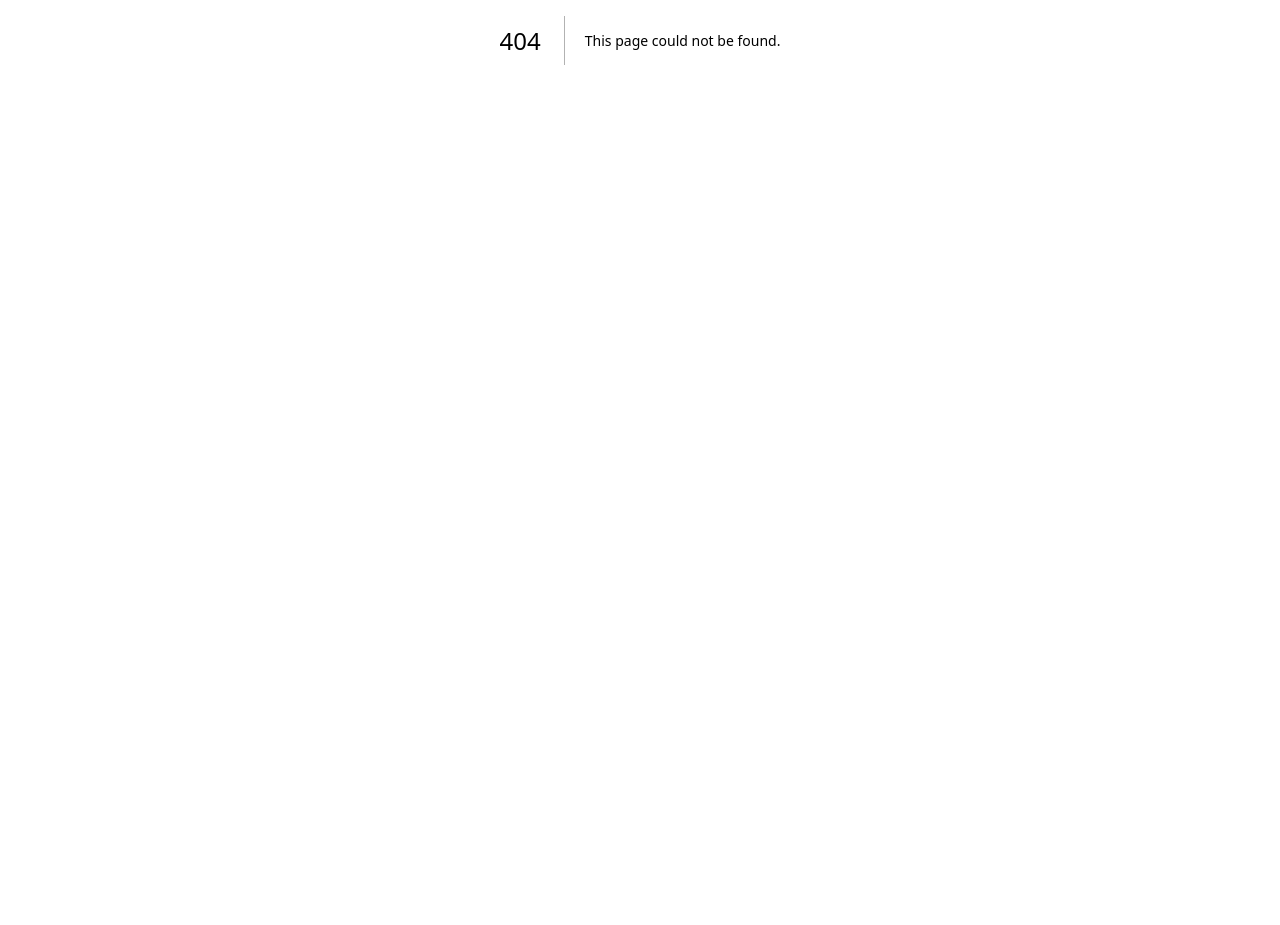
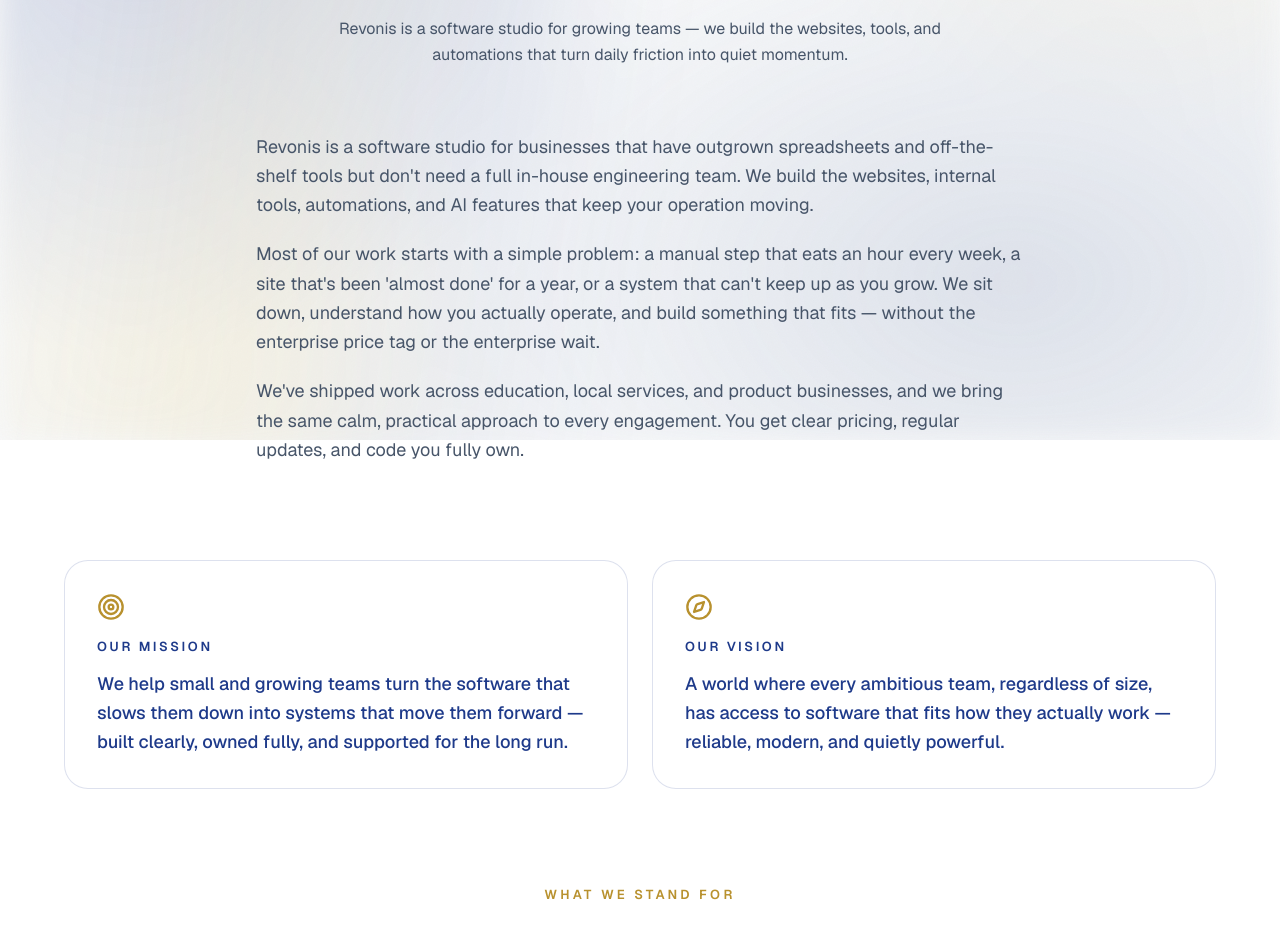
Before and after one commit to hardeep652/revonis, a Next.js app: page /about in a window 1280 px wide. Before the commit this address had no page. Shown: the part 360-1285 px from the top of the page. Before the commit the page ends 800 px from the top, so only its background shows below. Built offline with nearby package versions, Linux system fonts and the light colour scheme.

Commit message:
Update: home components, about page, and routing

```diff
--- /dev/null
+++ b/app/_components/home/about.tsx
@@ -0,0 +1,220 @@
+import { motion, easeOut } from "framer-motion";
+import {
+  Compass,
+  Target,
+  Sparkles,
+  ShieldCheck,
+  GitBranch,
+  MessageSquare,
+  Cpu,
+  Gauge,
+  Code2,
+  Workflow,
+  LifeBuoy,
+  Layers,
+  Rocket,
+  Quote,
+} from "lucide-react";
+import { COLORS, STATS } from "./home-data";
+import { SectionHeading } from "./section-heading";
+
+const MISSION =
+  "We help small and growing teams turn the software that slows them down into systems that move them forward — built clearly, owned fully, and supported for the long run.";
+
+const VISION =
+  "A world where every ambitious team, regardless of size, has access to software that fits how they actually work — reliable, modern, and quietly powerful.";
+
+const STORY = [
+  "Revonis is a software studio for businesses that have outgrown spreadsheets and off-the-shelf tools but don't need a full in-house engineering team. We build the websites, internal tools, automations, and AI features that keep your operation moving.",
+  "Most of our work starts with a simple problem: a manual step that eats an hour every week, a site that's been 'almost done' for a year, or a system that can't keep up as you grow. We sit down, understand how you actually operate, and build something that fits — without the enterprise price tag or the enterprise wait.",
+  "We've shipped work across education, local services, and product businesses, and we bring the same calm, practical approach to every engagement. You get clear pricing, regular updates, and code you fully own.",
+];
+
+const CORE_VALUES = [
+  {
+    icon: Sparkles,
+    title: "Practical Innovation",
+    desc: "We use modern tech where it helps and skip it where it doesn't. No solutions looking for a problem.",
+  },
+  {
+    icon: ShieldCheck,
+    title: "Security First",
+    desc: "Proper controls and protection are built in from day one, not bolted on before launch.",
+  },
+  {
+    icon: GitBranch,
+    title: "You Own Everything",
+    desc: "The code and the system belong to your business completely — no lock-in, no surprises.",
+  },
+  {
+    icon: MessageSquare,
+    title: "Clear Communication",
+    desc: "Regular updates and honest timelines. You always know what's done and what comes next.",
+  },
+  {
+    icon: Gauge,
+    title: "Built to Last",
+    desc: "We create systems that keep working well as your business grows and changes.",
+  },
+  {
+    icon: LifeBuoy,
+    title: "Long-Term Support",
+    desc: "We're still here months after launch to fix issues quickly and answer questions.",
+  },
+];
+
+function fadeUp(delay = 0) {
+  return {
+    initial: { opacity: 0, y: 24 },
+    whileInView: { opacity: 1, y: 0 },
+    viewport: { once: true, margin: "-80px" },
+    transition: { duration: 0.7, ease: easeOut, delay },
+  };
+}
+
+function ValueCard({ icon: Icon, title, desc, index }: { icon: any; title: string; desc: string; index: number }) {
+  return (
+    <motion.div
+      {...fadeUp((index % 3) * 0.06)}
+      whileHover={{ y: -6, scale: 1.02 }}
+      className="group rounded-2xl border p-7 transition-shadow duration-300"
+      style={{
+        borderColor: COLORS.border,
+        background: COLORS.card,
+        boxShadow: "0 1px 2px rgba(30,58,138,0.04)",
+      }}
+      onMouseEnter={(e) => {
+        e.currentTarget.style.boxShadow = "0 16px 32px rgba(30,58,138,0.12)";
+        e.currentTarget.style.borderColor = COLORS.accentGold;
+      }}
+      onMouseLeave={(e) => {
+        e.currentTarget.style.boxShadow = "0 1px 2px rgba(30,58,138,0.04)";
+        e.currentTarget.style.borderColor = COLORS.border;
+      }}
+    >
+      <motion.div
+        className="mb-5 inline-flex h-12 w-12 items-center justify-center rounded-xl"
+        style={{ background: "rgba(184,145,46,0.1)" }}
+        whileHover={{ rotate: 8, scale: 1.08 }}
+        transition={{ type: "spring", stiffness: 300 }}
+      >
+        <Icon className="h-6 w-6" style={{ color: COLORS.accentGold }} />
+      </motion.div>
+      <h3 className="mb-2 text-base font-semibold" style={{ color: COLORS.textPrimary }}>
+        {title}
+      </h3>
+      <p className="text-sm leading-relaxed" style={{ color: COLORS.textSecondary }}>
+        {desc}
+      </p>
+    </motion.div>
+  );
+}
+
+export function About() {
+  return (
+    <section id="why" className="relative px-6 py-28" style={{ background: "transparent" }}>
+      <div className="mx-auto max-w-6xl">
+        {/* Hero heading */}
+        <SectionHeading
+          eyebrow="ABOUT REVONIS"
+          title="Software that fits how you actually work."
+          description="Revonis is a software studio for growing teams — we build the websites, tools, and automations that turn daily friction into quiet momentum."
+        />
+
+        {/* Company story */}
+        <div className="mx-auto mb-24 max-w-3xl">
+          {STORY.map((para, i) => (
+            <motion.p
+              key={i}
+              {...fadeUp(i * 0.08)}
+              className="mb-5 text-base leading-relaxed last:mb-0 sm:text-lg"
+              style={{ color: COLORS.textSecondary }}
+            >
+              {para}
+            </motion.p>
+          ))}
+        </div>
+
+        {/* Mission + Vision */}
+        <div className="mb-24 grid grid-cols-1 gap-6 md:grid-cols-2">
+          <motion.div
+            {...fadeUp(0)}
+            className="relative overflow-hidden rounded-3xl border p-8"
+            style={{ borderColor: COLORS.border, background: COLORS.card }}
+          >
+            <Target className="mb-4 h-7 w-7" style={{ color: COLORS.accentGold }} />
+            <p className="mb-3 text-[13px] font-semibold tracking-[0.2em]" style={{ color: COLORS.accentBlue }}>
+              OUR MISSION
+            </p>
+            <p className="text-lg font-medium leading-relaxed" style={{ color: COLORS.textPrimary }}>
+              {MISSION}
+            </p>
+          </motion.div>
+
+          <motion.div
+            {...fadeUp(0.08)}
+            className="relative overflow-hidden rounded-3xl border p-8"
+            style={{ borderColor: COLORS.border, background: COLORS.card }}
+          >
+            <Compass className="mb-4 h-7 w-7" style={{ color: COLORS.accentGold }} />
+            <p className="mb-3 text-[13px] font-semibold tracking-[0.2em]" style={{ color: COLORS.accentBlue }}>
+              OUR VISION
+            </p>
+            <p className="text-lg font-medium leading-relaxed" style={{ color: COLORS.textPrimary }}>
+              {VISION}
+            </p>
+          </motion.div>
+        </div>
+
+        {/* Core values */}
+        <SectionHeading eyebrow="WHAT WE STAND FOR" title="Core values" />
+        <div className="mb-24 grid grid-cols-1 gap-5 sm:grid-cols-2 lg:grid-cols-3">
+          {CORE_VALUES.map((v, i) => (
+            <ValueCard key={v.title} {...v} index={i} />
+          ))}
+        </div>
+
+        {/* Closing statement */}
+        <SectionHeading eyebrow="BY THE NUMBERS" title="What our work adds up to." />
+        <div className="mb-24 grid grid-cols-2 gap-4 sm:grid-cols-3 lg:grid-cols-6">
+          {STATS.map((s, i) => (
+            <motion.div
+              key={s.label}
+              {...fadeUp(i * 0.05)}
+              className="rounded-2xl border p-6 text-center"
+              style={{ borderColor: COLORS.border, background: COLORS.card }}
+            >
+              <p className="text-3xl font-semibold tracking-tight sm:text-4xl" style={{ color: COLORS.accentBlue }}>
+                {s.value}
+                {s.suffix}
+              </p>
+              <p className="mt-2 text-xs leading-snug" style={{ color: COLORS.textSecondary }}>
+                {s.label}
+              </p>
+            </motion.div>
+          ))}
+        </div>
+
+        {/* Closing statement */}
+        <motion.div
+          {...fadeUp(0)}
+          className="relative overflow-hidden rounded-3xl border px-8 py-16 text-center"
+          style={{ borderColor: COLORS.border, background: COLORS.card }}
+        >
+          <Quote className="mx-auto mb-6 h-9 w-9" style={{ color: COLORS.accentGold }} />
+          <p className="mx-auto max-w-2xl text-xl font-medium leading-relaxed sm:text-2xl" style={{ color: COLORS.textPrimary }}>
+            If you have a system that's been "almost done" for too long — or one that should exist but doesn't yet — that's exactly the kind of work we love. Let's build your next digital product, properly.
+          </p>
+          <a
+            href="/contact"
+            className="mt-8 inline-flex items-center gap-2 rounded-full px-7 py-3.5 text-sm font-semibold transition-transform hover:scale-[1.03]"
+            style={{ background: COLORS.accentGold, color: "#0A0E1F" }}
+          >
+            Start a project
+            <Rocket className="h-4 w-4" />
+          </a>
+        </motion.div>
+      </div>
+    </section>
+  );
+}
--- a/app/_components/home/home-data.tsx
+++ b/app/_components/home/home-data.tsx
@@ -132,7 +132,7 @@ export const NAV_LINKS = [
   { label: "Home", href: "/" },
   { label: "Work", href: "/work" },
   { label: "Services", href: "/services" },
-  { label: "About", href: "/#why" },
+  { label: "About", href: "/about" },
   { label: "Contact", href: "/contact" },
 ];
 
--- a/app/_components/home/revonis-page-client.tsx
+++ b/app/_components/home/revonis-page-client.tsx
@@ -16,6 +16,7 @@ import { TechStack } from "./tech-stack";
 import { Testimonials } from "./testimonials";
 import { COLORS } from "./home-data";
 import { WhyRevonis } from "./why-revonis";
+import { About } from "./about";
 
 export default function RevonisPage() {
   const [scrolled, setScrolled] = useState(false);
@@ -35,7 +36,7 @@ export default function RevonisPage() {
           <Hero />
           <StatsBar />
           <Process />
-          <WhyRevonis />
+          <About />
           <ClientExperience />
           <TechStack />
           <Testimonials />
--- /dev/null
+++ b/app/about/page.tsx
@@ -0,0 +1,33 @@
+"use client";
+
+import { useState } from "react";
+import { useScroll, useMotionValueEvent } from "framer-motion";
+import {
+  AmbientBackground,
+  Navbar,
+  Footer,
+  ScrollCtx,
+  About,
+} from "../page";
+
+export default function AboutPage() {
+  const [scrolled, setScrolled] = useState(false);
+  const { scrollY } = useScroll();
+
+  useMotionValueEvent(scrollY, "change", (latest) => {
+    setScrolled(latest > 40);
+  });
+
+  return (
+    <ScrollCtx.Provider value={{ scrolled }}>
+      <div className="relative min-h-screen font-sans" style={{ color: "#1E3A8A" }}>
+        <AmbientBackground />
+        <Navbar />
+        <main className="pt-28">
+          <About />
+        </main>
+        <Footer />
+      </div>
+    </ScrollCtx.Provider>
+  );
+}
--- a/app/page.tsx
+++ b/app/page.tsx
@@ -7,5 +7,6 @@ export { FeaturedProjects } from "./_components/home/featured-projects";
 export { Footer } from "./_components/home/footer";
 export { Navbar } from "./_components/home/navbar";
 export { ScrollCtx } from "./_components/home/scroll-context";
+export { About } from "./_components/home/about";
 
 export default RevonisPage;
```
